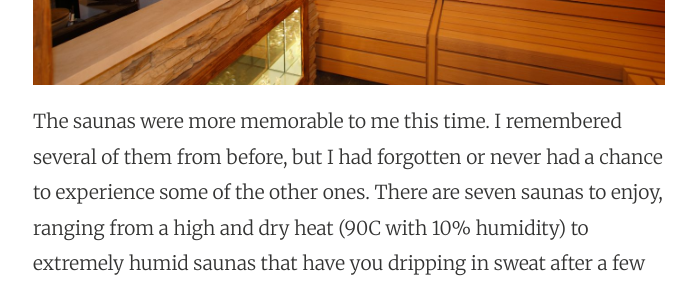
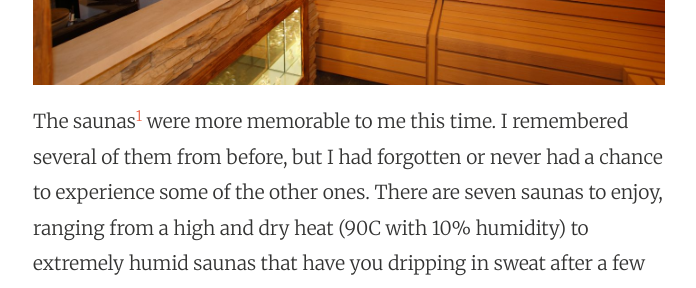
Before and after one commit to foursides/foursides.github.io, a Jekyll site: the page built from _posts/2015-04-19-The-Pause-That-Refreshes-At-Sparkling-Hill.md, in a window 1280 px wide and 900 px high, scrolled down 4455 px. Shown: the part 153-441 px from the top of the window, without its empty margins (291-987 px from the left). Built offline with Jekyll 4.4.1, drawn with Linux system fonts in a browser that asks for light colours; nearby versions of some CDN libraries; Markdown is read by kramdown in place of the engine named in the settings; comment, search, counter and statistics services are not loaded; some of the changed text lies outside the part shown.

Commit message:
footnote

```diff
--- a/_posts/2015-04-19-The-Pause-That-Refreshes-At-Sparkling-Hill.md
+++ b/_posts/2015-04-19-The-Pause-That-Refreshes-At-Sparkling-Hill.md
@@ -38,7 +38,7 @@ I was fortunate enough to time the hike so I reached the peak shortly before a s
 
 ![](http://www.foursides.ca/images/SparklingHill8.jpg)
 
-The saunas were more memorable to me this time. I remembered several of them from before, but I had forgotten or never had a chance to experience some of the other ones. There are seven saunas to enjoy, ranging from a high and dry heat (90C with 10% humidity) to extremely humid saunas that have you dripping in sweat after a few seconds. An hour of alternating between the saunas, the outdoor infinity pool, and the hot tub, had my body melting away. It was wonderful to sit in there and not think, about work or life.
+The saunas[^1] were more memorable to me this time. I remembered several of them from before, but I had forgotten or never had a chance to experience some of the other ones. There are seven saunas to enjoy, ranging from a high and dry heat (90C with 10% humidity) to extremely humid saunas that have you dripping in sweat after a few seconds. An hour of alternating between the saunas, the outdoor infinity pool, and the hot tub, had my body melting away. It was wonderful to sit in there and not think, about work or life.
 
 ![](http://www.foursides.ca/images/SparklingHill5.jpg)
 
@@ -53,3 +53,5 @@ One night is more than enough time for me to recharge myself and be better prepa
 > *How beautiful it is to do nothing and then rest afterwards*
 >
 >  — [Sparkling Hill Resort](http://www.sparklinghill.com "Sparkling Hill Resort")
+
+[^1]: Images of the sauna and relaxation room are from their website. No cameras are allowed in the spa area, partly because of all the moisture in the air, but also because after 9pm is a European hour - clothing optional.
```
